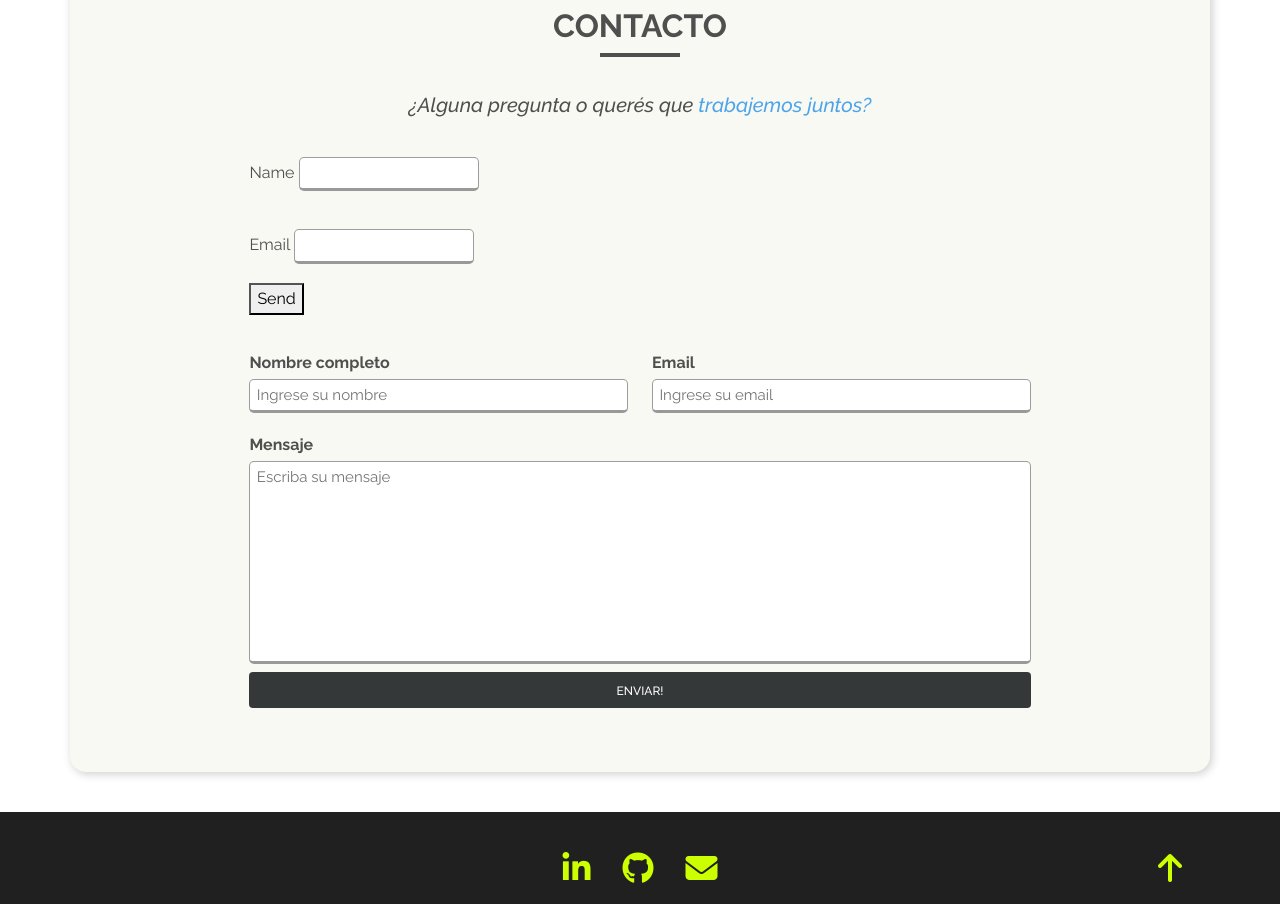
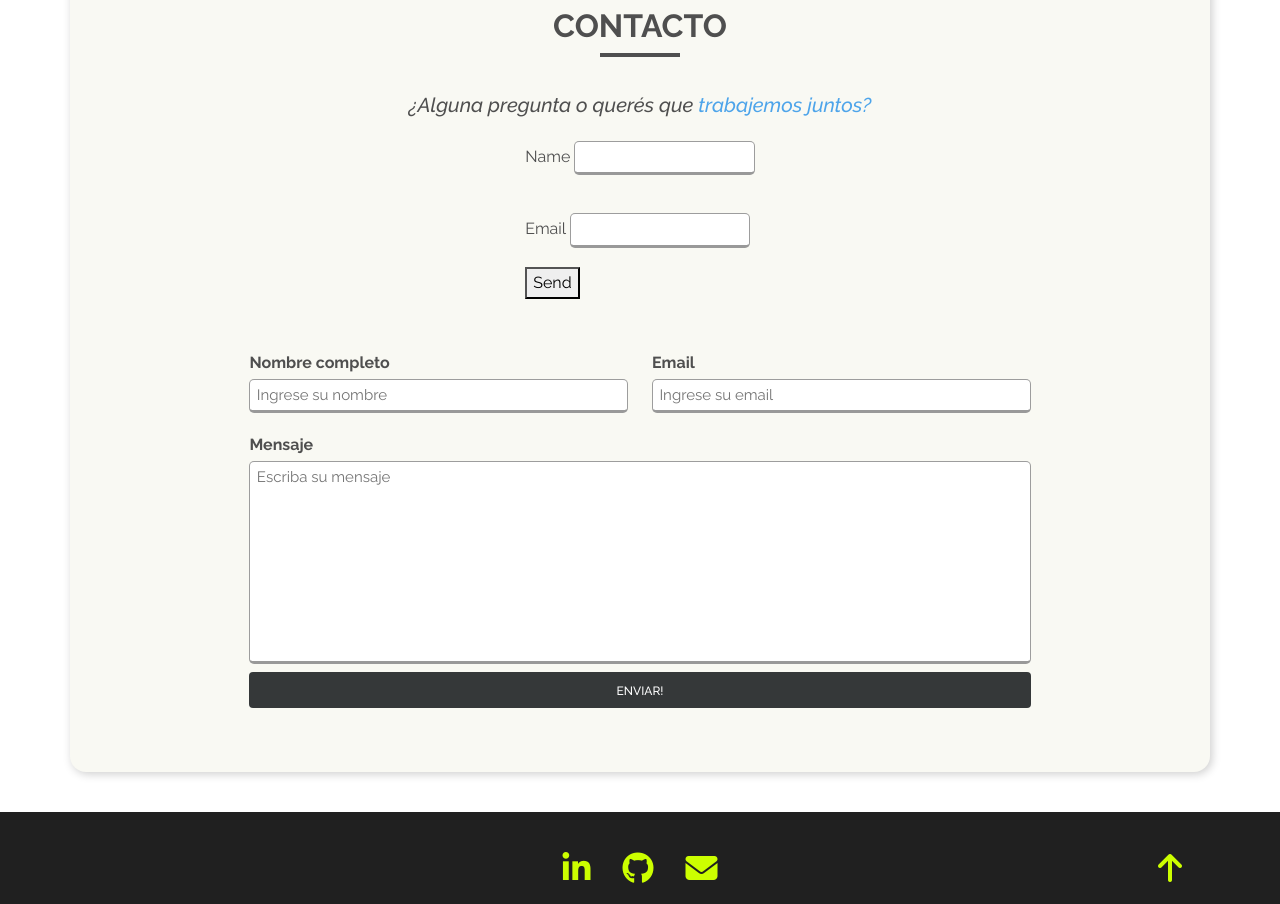
Before and after one commit to AlexisSantaAna/portfolio, a React (Create React App) app: page / in a window 1280 px wide. Shown: the part 2700-3604 px from the top of the page. Built offline with nearby package versions, Linux system fonts and the light colour scheme.

Commit message:
looking for fix

```diff
--- a/src/components/Contact.jsx
+++ b/src/components/Contact.jsx
@@ -43,7 +43,6 @@ const Contact = () => {
       <h2 className="pt-5" data-aos="fade-right" data-aos-duration="800">CONTACTO</h2>
       <div className="bar" data-aos="fade-left" data-aos-duration="800"></div>
       <h5 className="py-1 preguntas text-center" data-aos="fade-up" data-aos-duration="800"><i>¿Alguna pregunta o querés que <span>trabajemos juntos?</span></i></h5>
-      <form name="contact" method="POST" data-netlify="true" className="form" onSubmit={e => handleSubmit(e)} data-aos="fade-up" data-aos-duration="800">
       <form name="contact2" netlify>
         <p>
           <label>Name <input type="text" name="name" /></label>
@@ -55,6 +54,8 @@ const Contact = () => {
           <button type="submit">Send</button>
         </p>
       </form>
+      <form name="contact" method="POST" data-netlify="true" className="form" onSubmit={e => handleSubmit(e)} data-aos="fade-up" data-aos-duration="800">
+
         <div className="row">
           {/* name */}
           <div className="col-12 col-sm-6 d-flex flex-column">
```
Lines whose indentation alone changed are shown as unchanged.
